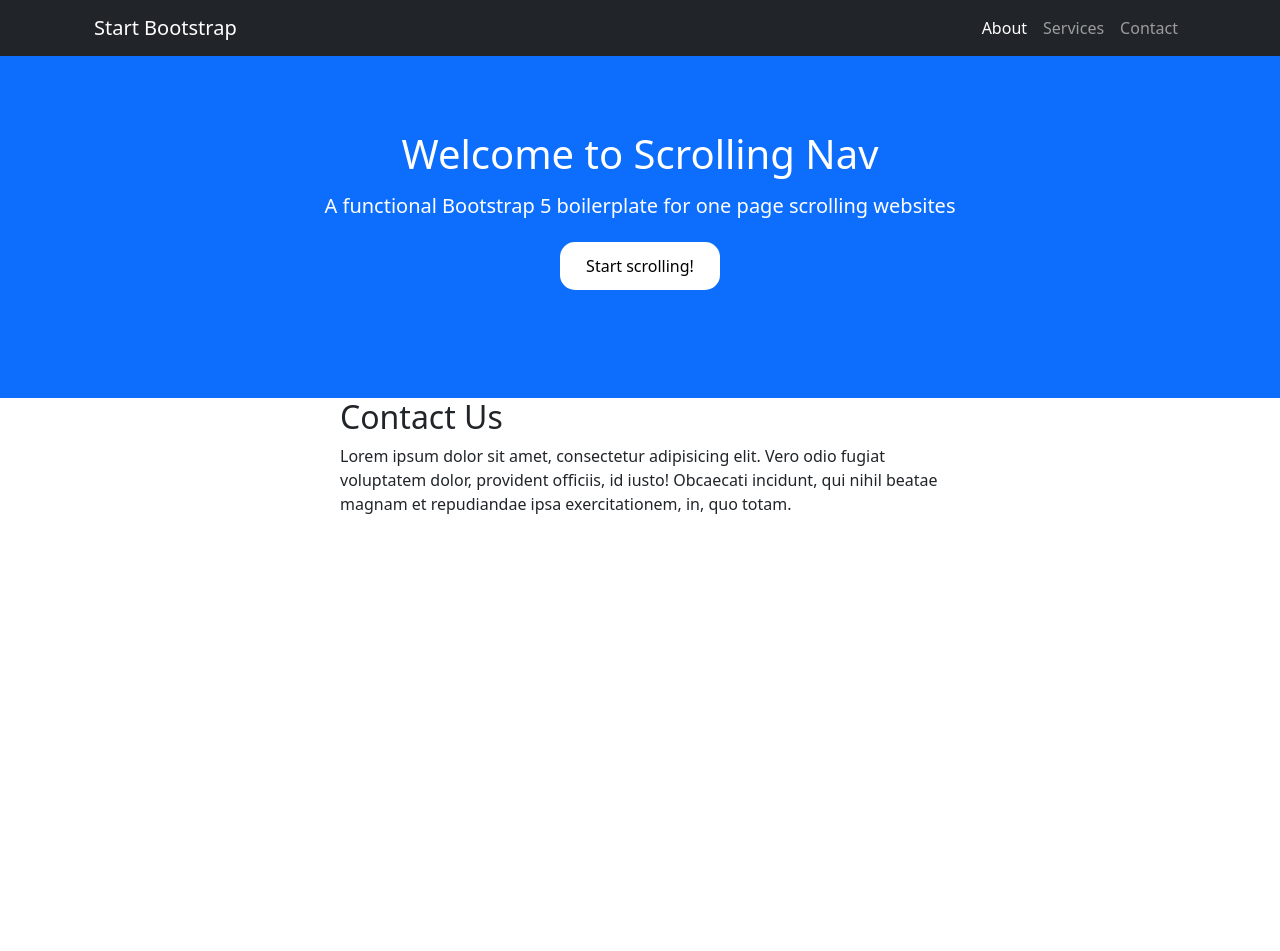
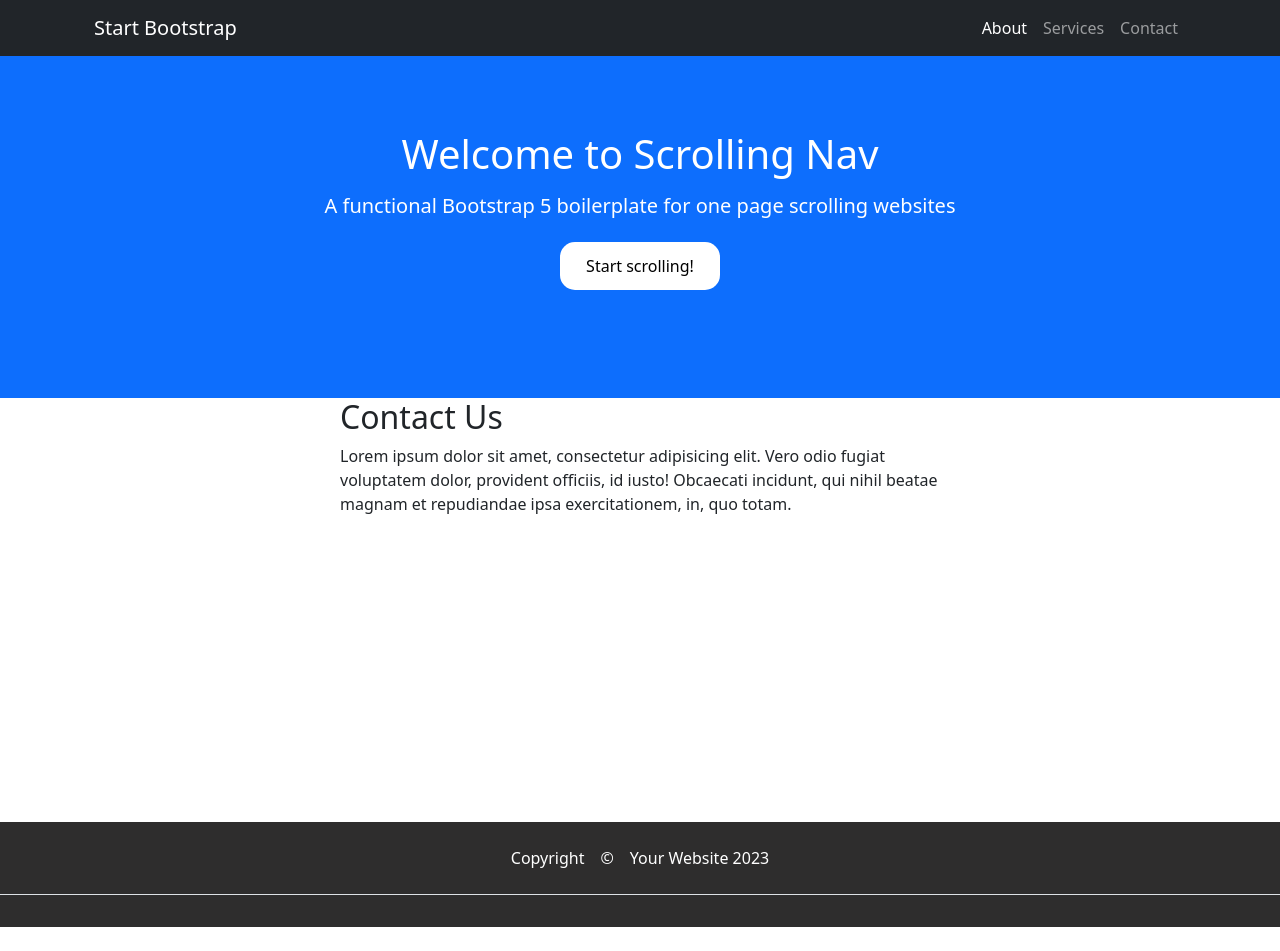
Before and after one commit to ruhidnovruzovv/Group-A, a plain HTML site: page index.html in a window 1280 px wide. Before the commit the page ends 800 px from the top, so only its background shows below. Drawn offline with nearby package versions, Linux system fonts and the light colour scheme.

Commit message:
footerrrrr

```diff
--- a/assets/css/style.css
+++ b/assets/css/style.css
@@ -52,3 +52,10 @@
     display: flex;
     text-align: start;
 }
+
+footer {
+    background-color: rgb(46, 45, 45);
+  }
+  .Website a {
+    color: white;
+  }
--- a/index.html
+++ b/index.html
@@ -51,6 +51,14 @@
     </section>
 
 
+    <footer class="py-3 my-4">
+        <ul class="nav justify-content-center border-bottom pb-3 mb-3 Website">
+            <li class="nav-item"><a href="#" class="nav-link px-2 text-body-secondary">Copyright</a></li>
+            <li class="nav-item"><a href="#" class="nav-link px-2 text-body-secondary">©</a></li>
+            <li class="nav-item"><a href="#" class="nav-link px-2 text-body-secondary">Your Website 2023</a></li>
+        </ul>
+    </footer>
+
 
     <script src="https://cdn.jsdelivr.net/npm/bootstrap@5.2.3/dist/js/bootstrap.bundle.min.js"
         integrity="sha384-kenU1KFdBIe4zVF0s0G1M5b4hcpxyD9F7jL+jjXkk+Q2h455rYXK/7HAuoJl+0I4"
```
